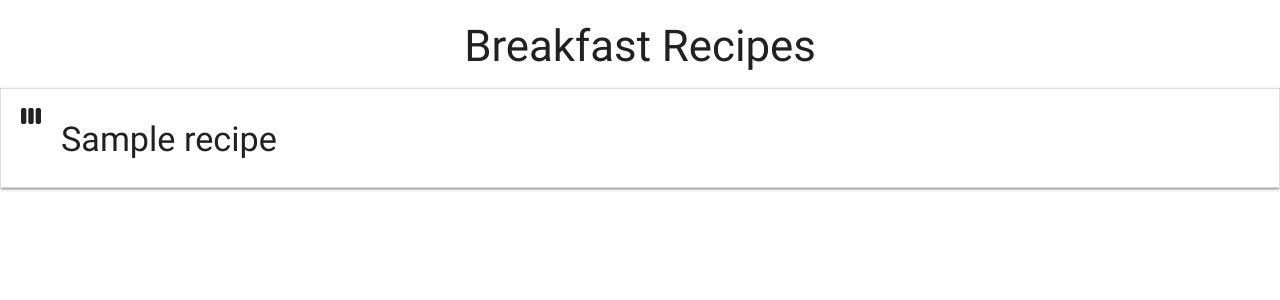
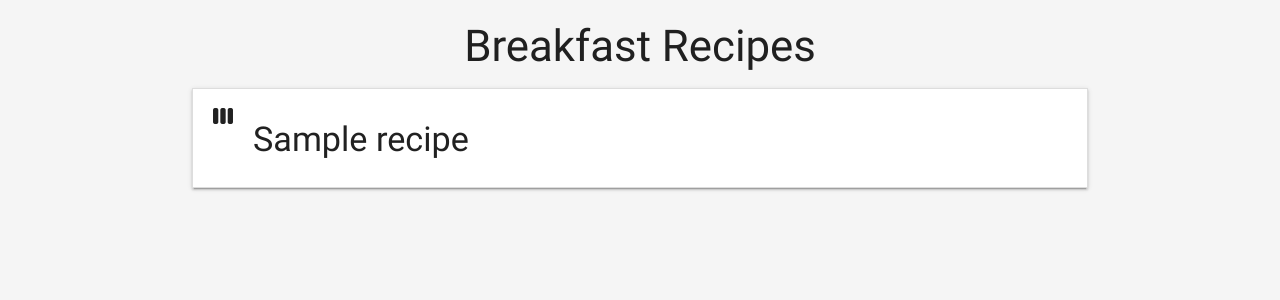
Before and after one commit to Bren08/flask_recipe_app, a Flask app: template templates/breakfast.html in a window 1280 px wide. Shown: the top 300 px of the page. Run offline with Flask 2, Linux system fonts and the light colour scheme; the template is opened without the code that fills it: most values are stand-ins (such as "Sample title", 1, 10 or a date in 2020); some libraries are stand-ins or nearby versions.

Commit message:
Created a base.html to house the required css, html and javascript to run each html page

```diff
--- a/templates/base.html
+++ b/templates/base.html
@@ -4,18 +4,47 @@
 <head>
     <link href="https://fonts.googleapis.com/icon?family=Material+Icons" rel="stylesheet">
     <link rel="stylesheet" href="https://cdnjs.cloudflare.com/ajax/libs/materialize/0.100.2/css/materialize.min.css">
+    <link rel="stylesheet" href="{{url_for('static', filename='css/style.css')}}" type="text/css" />
 </head>
 
 <body>
-    {% block content %} {% endblock %}
-    {% block lunch %} {% endblock %}
-    {% block desert %} {% endblock %}
-    {% block dinner %} {% endblock %}
+        <style>
+
+                body {/*background-image:
+                  url(https://cdn.shopify.com/s/files/1/0019/8737/9275/products/CAM29003_x384.jpg?v=1552688532);*/
+                  background-position: center center;
+                  background-repeat: no-repeat;
+                  background-attachment: fixed;
+                  background-size: cover;
+                  background-color: rgb(245, 245, 245);
+                }
+
+              </style>
+    <div class="container">
+        {% block content%} {% endblock %}
+    </div>
+
+
+
     <script src="https://cdnjs.cloudflare.com/ajax/libs/jquery/3.4.1/jquery.min.js"></script>
     <script src="https://cdnjs.cloudflare.com/ajax/libs/materialize/0.100.2/js/materialize.min.js"></script>
     <script type="text/javascript">
         $(document).ready(function () {
             $('.collapsible').collapsible();
+            $('select').material_select();
+        });
+
+        $('.datepicker').pickadate({
+            selectMonths: true, // Creates a dropdown to control month
+            selectYears: 15, // Creates a dropdown of 15 years to control year,
+            today: 'Today',
+            clear: 'Clear',
+            close: 'Ok',
+            closeOnSelect: false // Close upon selecting a date,
+          });
+
+        document.getElementById("matfix").addEventListener("click", function (e) {
+            e.stopPropagation();
         });
     </script>
 </body>
```
